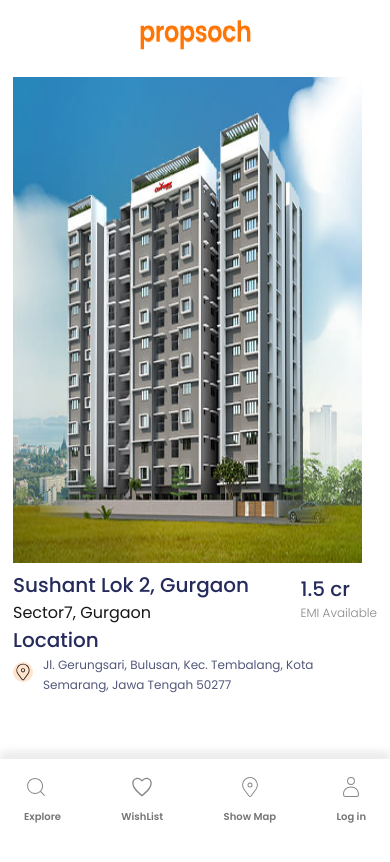
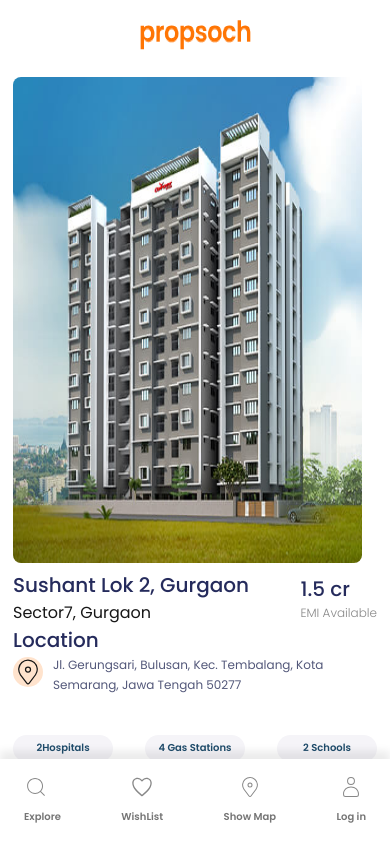
Before and after one commit to ashiskumar-1999/Propsoch-UI, a Next.js app: page /1 in a window 390 px wide. Built offline with nearby package versions, Linux system fonts and the light colour scheme.

Commit message:
fix: refactoring css of the location.

```diff
--- a/src/pages/[propertyid].js
+++ b/src/pages/[propertyid].js
@@ -29,11 +29,22 @@ const PropertyDetails = () => {
         <p className={styles.propertyname}>Location</p>
         <div className={styles.heading}>
           <div>
-          <CiLocationOn style={{width:"20px", height:"20px", borderRadius:"25px",  backgroundColor:"#FF750433"}}/>
+          <CiLocationOn style={{width:"30px", height:"30px", borderRadius:"25px",  backgroundColor:"#FF750433", }}/>
           </div>
           <div>
           <p className={styles.propertyaddress}>Jl. Gerungsari, Bulusan, Kec. Tembalang, Kota Semarang, Jawa Tengah 50277</p>
           </div>
+      </div>
+      <div className={styles.heading}>
+        <p className={styles.landmarks}>
+          2Hospitals
+        </p>
+        <p className={styles.landmarks}>
+          4 Gas Stations
+        </p>
+        <p className={styles.landmarks}>
+          2 Schools
+        </p>
       </div>
    </div>
    <NavBar />
--- a/src/styles/Home.module.css
+++ b/src/styles/Home.module.css
@@ -145,6 +145,18 @@
   color: #53587A;
   line-height: 20px;
 }
+.landmarks{
+  margin-top: 40px;
+  width:100px;
+  height:27px;
+  border-radius: 20px;
+  text-align: center;
+  padding-top: 5px;
+  background-color: #F5F4F8;
+  font-size: 10px;
+  font-weight: 600;
+  color: #1F4C6B;
+}
 
 @media (max-width: 480px) {
   .propertiescontainer {
@@ -153,7 +165,9 @@
     grid-template-columns: repeat(2, 1fr);
     gap: 5px;
   }
-
+  .propertyimage{
+    border-radius: 8px;
+  }
   .propertycontainer {
     padding: 0 13px 100px;
   }
@@ -169,11 +183,11 @@
 
   .propertyimage {
     width:600px;
+    border-radius: 8px;
   }
 
   .propertycontainer {
     padding: 0 100px 100px;
-    background-color: aquamarine;
   }
 }
 
@@ -187,11 +201,11 @@
 
   .propertyimage {
     width:800px;
+    border-radius: 8px;
 
   }
 
   .propertycontainer {
     padding: 0 100px 100px;
-    background-color: aquamarine;
   }
 }
```
